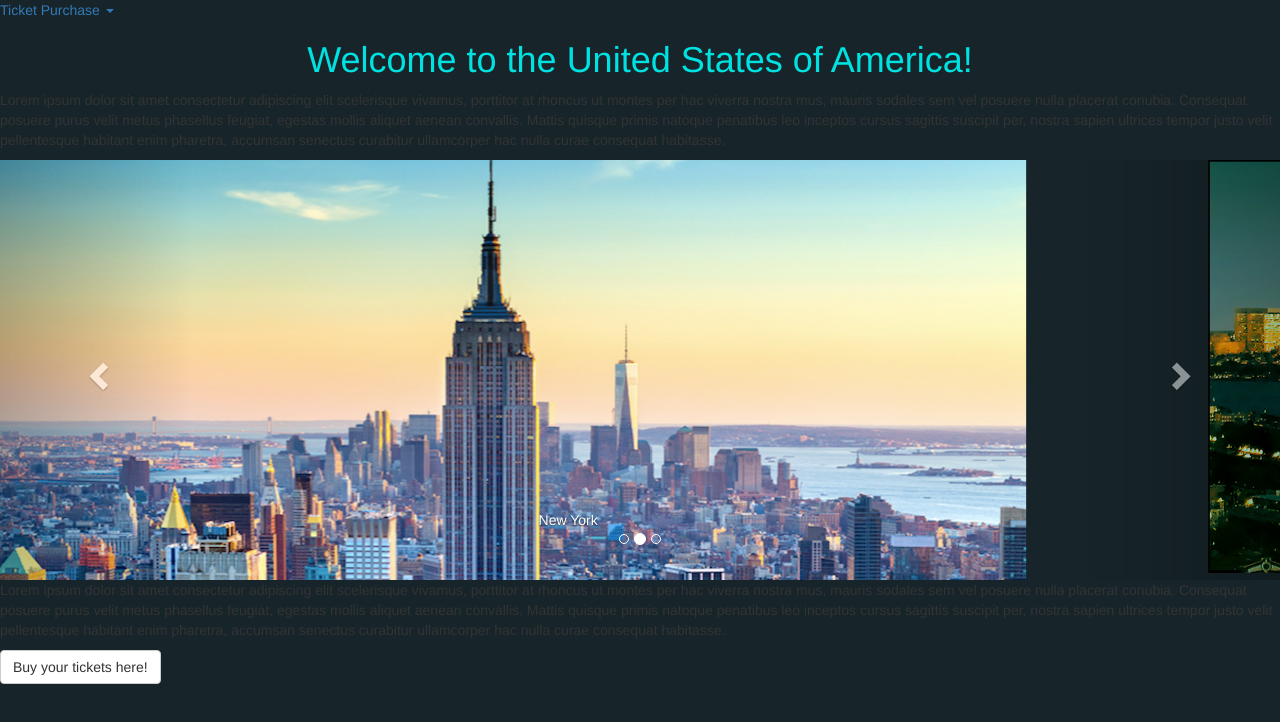
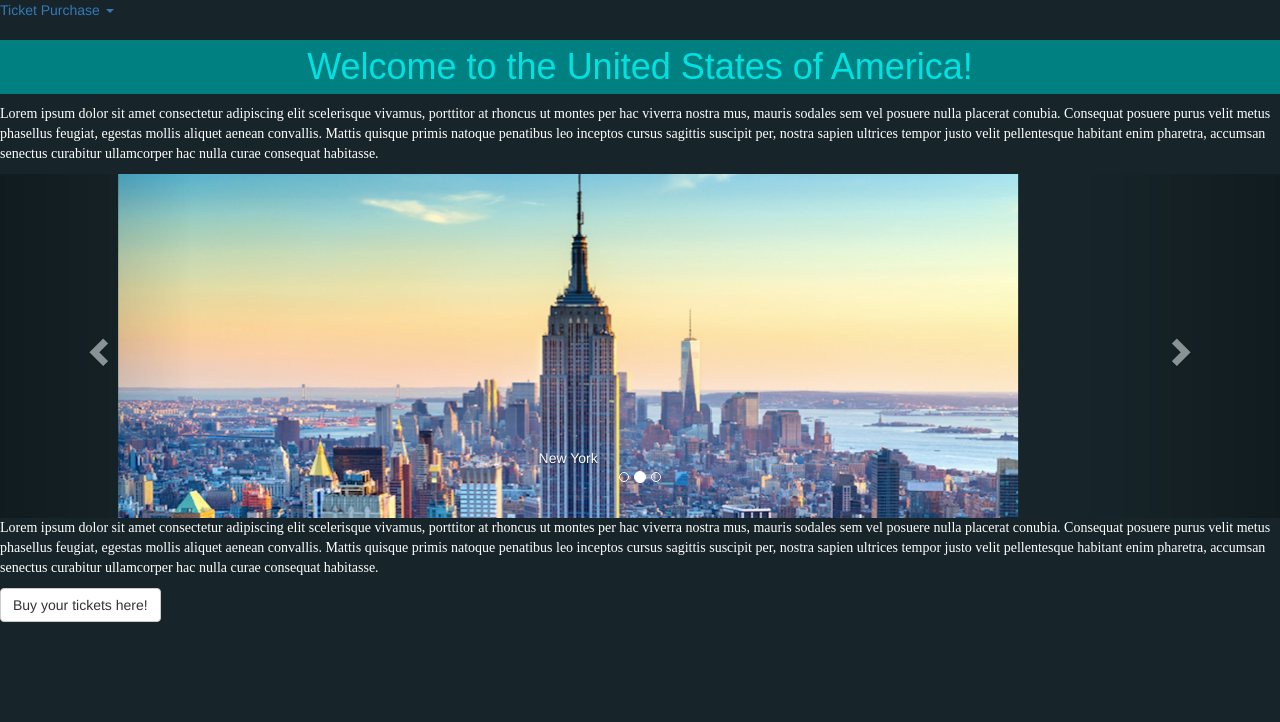
Before and after one commit to OrsonNixon/Travel-Page, a plain HTML site: page index.html in a window 1280 px wide. Drawn offline with nearby package versions, Linux system fonts and the light colour scheme.

Commit message:
Update styles.css

```diff
--- a/styles.css
+++ b/styles.css
@@ -1,3 +1,8 @@
+/* secondary colors (bright-blue[rgd(0, 225, 225)] dark-blue[rgb(0, 128, 128)] dark-grey[hex: 17252A]),
+ primary colors (black[rgb(13, 13, 13)]
+white[rgb(255, 255, 255)]).
+font-family: 'Montserrat', sans-serif; font-family: 'Crimson Text', serif */
+
 html {
   width: 100%;
   height: 100%;
@@ -9,11 +14,27 @@ body {
   background-color: #17252A;
 }
 
+header {
+  padding: 4px 2px 4px 2px;
+  background-color: white;
+}
+
 h1 {
   text-align: center;
   color: rgb(0, 225, 225);
+  background-color: rgb(0, 128, 128);
+  font-family: 'Montserrat', sans-serif;
+  padding: 7px 0px 7px 0px;
 }
-/* secondary colors (bright-blue[rgd(0, 225, 225)] dark-blue[rgb(0, 128, 128)] dark-grey[hex: 17252A]),
- primary colors (black[rgb(13, 13, 13)]
-white[rgb(255, 255, 255)]).
-font-family: 'Montserrat', sans-serif; font-family: 'Crimson Text', serif */
+
+p {
+  color: #ffffff;
+  font-family: 'Crimson Text', serif;
+
+}
+
+img { width: 900px;
+  height: 500px;
+margin-left: auto;
+margin-right: auto;
+}
```
